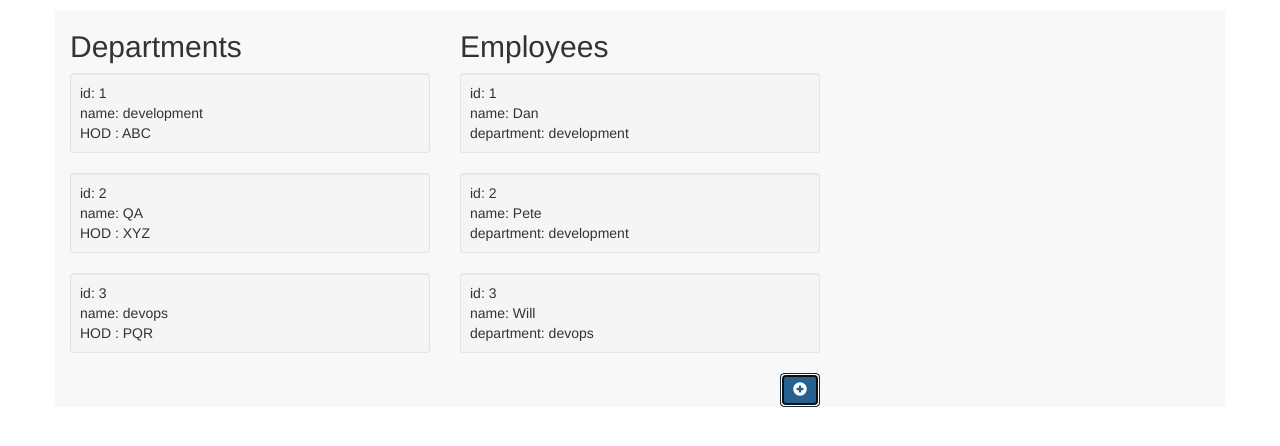
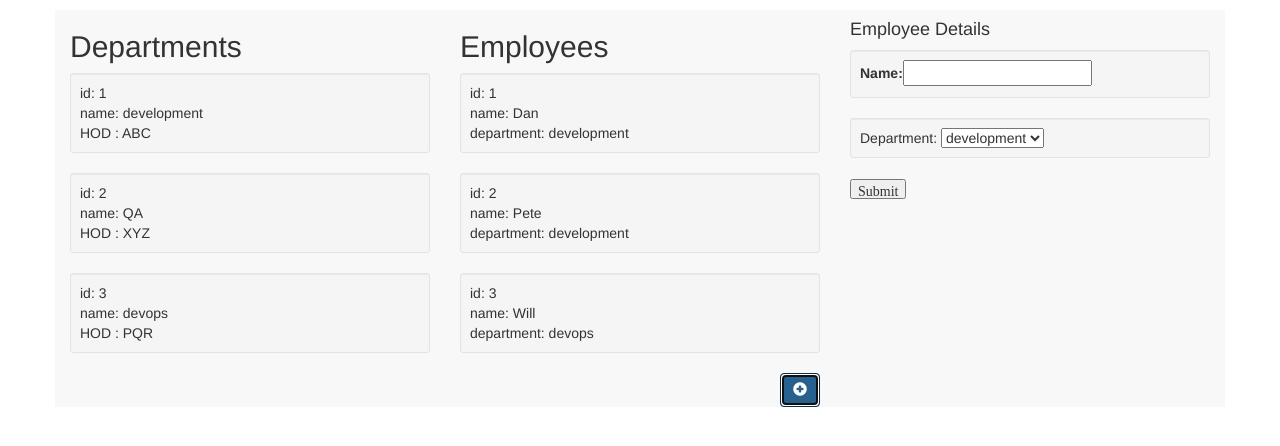
Before and after one commit to Abhay-Joshi-Git/react-redux-sessions, a React app in the folder employeeList/: page / in a window 1280 px wide. Both pictures are taken after a click on the button 799 px from the left and 390 px from the top of the page. Built offline with nearby package versions, Linux system fonts and the light colour scheme.

Commit message:
changed employee List logic

```diff
--- a/employeeList/src/js/components/app.js
+++ b/employeeList/src/js/components/app.js
@@ -4,16 +4,23 @@ import EmployeeForm from './employeeForm.js';
 
 export default class App extends React.Component {
 
-    constructor () {
+    constructor (props) {
         super();
         this.state = {
             selectedDeparmentId: null,
-            selectedEmployeeId: null
+            selectedEmployeeId: null,
+            employees: props.employees
         }
     }
 
-    addEmployee () {
-
+    onAddEmployeeClick () {
+        this.setState({
+            employee: {
+                id: this.state.employees.length + 1,
+                name: '',
+                department: ''
+            }
+        })
     }
 
     render () {
@@ -24,12 +31,12 @@ export default class App extends React.Component {
                         { this.getDepartmentList(this.props.departments) }
                     </div>
                     <div className='col-md-4'>
-                        { this.getEmployeeList(this.props.employees, this.props.departments) }
+                        { this.getEmployeeList(this.state.employees, this.props.departments) }
 
                         <div className='pull-right'>
                             <button
                                 className='btn btn-primary'
-                                onClick={() => this.addEmployee()}
+                                onClick={() => this.onAddEmployeeClick()}
                             >
                                 <i className='glyphicon glyphicon-plus-sign'></i>
                             </button>
@@ -38,12 +45,39 @@ export default class App extends React.Component {
 
                     </div>
 
-                    <br />
-
+                    <div className='col-md-4'>
+                        { this.state.employee ?
+                            <EmployeeForm
+                                employee={this.state.employee}
+                                departments={this.props.departments}
+                                onEmployeeFormChage={this.onEmployeeChange.bind(this)}
+                            /> : null }
+                    </div>
 
                 </div>
             </div>
         );
+    }
+
+    onEmployeeChange (employee) {
+        var { name, id, department  } = employee;
+        console.log(employee, name, id, department);
+        var deptId = this.getDepartmentId(this.props.departments, department)
+
+        var data = this.state.employees.filter(val => val.id !== id);
+        data = [
+            ...data,
+            {
+                name: name,
+                id: id,
+                departmentId: deptId
+            }
+        ];
+        data = _.sortBy(data, 'id');
+        console.log(data);
+        this.setState({
+            employees: data
+        })
     }
 
     onDepartmentClick (id) {
@@ -104,7 +138,7 @@ export default class App extends React.Component {
                         <div
                             className='well well-sm'
                             key={item.id}
-                            onClick={() => this.onEmplClick(item.id)}
+                            onClick={() => this.onEmplClick(item)}
                             style={this.getEmplStyle(item)}
                         >
                             id: {item.id}
@@ -119,9 +153,16 @@ export default class App extends React.Component {
         )
     }
 
-    onEmplClick (id) {
+    onEmplClick (item) {
+        console.log(item)
+        var {name, id} = item;
         this.setState({
-            selectedEmployeeId: id
+            selectedEmployeeId: item.id,
+            employee: {
+                name: name,
+                id: id,
+                department: this.getDepartmentName(this.props.departments, item.departmentId)
+            }
         })
     }
 
@@ -135,4 +176,9 @@ export default class App extends React.Component {
         var department = _.find(departments, {id: id});
         return department ? department.name : ''
     }
+
+    getDepartmentId (departments, name) {
+        var department = _.find(departments, {name: name});
+        return department ? department.id : null
+    }
 }
--- a/employeeList/src/js/components/employeeForm.js
+++ b/employeeList/src/js/components/employeeForm.js
@@ -4,35 +4,81 @@ export default class EmployeeForm extends React.Component {
 
     constructor (props) {
         super();
+        console.log(props);
         this.state = {
-            employee: {...this.props.employee}
+            employee: {...props.employee}
         }
+    }
+
+    onSubmit (e) {
+        e.preventDefault();
+        //console.log(this);
+        this.props.onEmployeeFormChage({...this.state.employee});
+    }
+
+    onDeptChange (e) {
+        this.setState({
+            employee: {
+                ...this.state.employee,
+                department: e.target.value
+            }
+        })
     }
 
     render () {
         return (
             <div>
-                <form>
-                    <input
-                        ref={(ele) => this.nameInputEl = ele}
-                        value={this.state.name}
-                        onChange={this.onNameChange}
-                    />
+                <h4>Employee Details</h4>
+                <form
+                    onSubmit={this.onSubmit.bind(this)}
+                >
+                    <div className='well well-sm'>
+                        <label>Name:</label>
+                        <input
+                            ref={(ele) => this.nameInputEl = ele}
+                            value={this.state.employee.name}
+                            onChange={(event) => this.onNameChange(event)}
+                        />
+                    </div>
+                    <div className='well well-sm'>
+                        Department: { '  ' }
+                        <select
+                            value={this.state.employee.department}
+                            onChange={this.onDeptChange.bind(this)}
+                        >
+                            {
+                                this.props.departments.map(item => {
+                                    return (
+                                        <option
+                                            value={item.name}
+                                            key={item.name}
+                                        >
+                                            {item.name}
+                                        </option>
+                                    )
+                                })
+                            }
+                        </select>
+                    </div>
+                    <div>
+                        <input type='submit' className='glyphicon glyphicon-ok-sign'/>
+                    </div>
                 </form>
+
             </div>
         )
     }
 
     onNameChange (event) {
-        this.state({
+        //console.log(event.target.value);
+        this.setState({
             employee: {
                 ...this.state.employee,
-                name: event.target.name
+                name: event.target.value
             }
         })
     }
 }
-
 
 EmployeeForm.defaultProps = {
     employee: {
--- a/employeeList/src/main.css
+++ b/employeeList/src/main.css
@@ -18,3 +18,7 @@ body {
 .selDept {
     background-color: red !important;
 }
+
+.form-control {
+    display: inline-block;
+}
```
